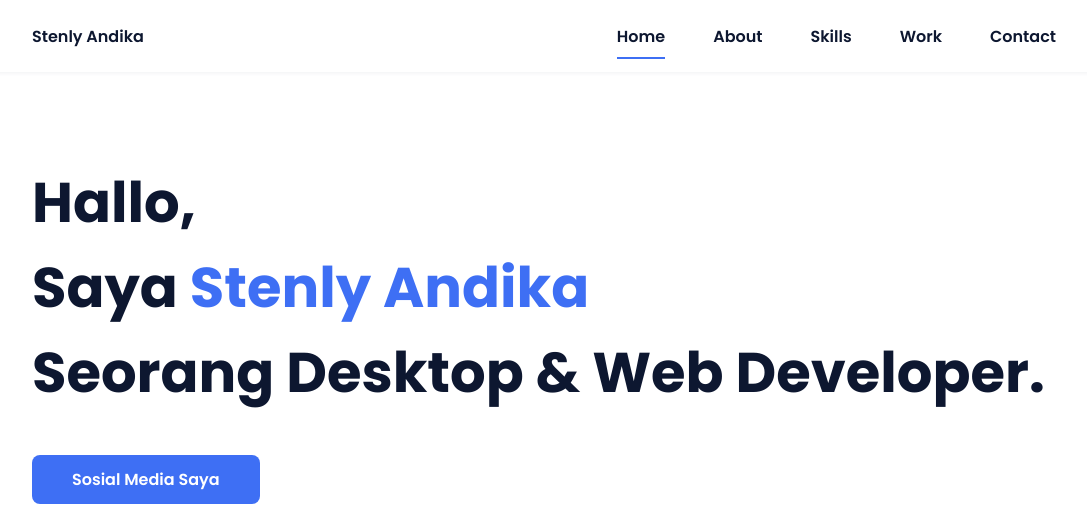
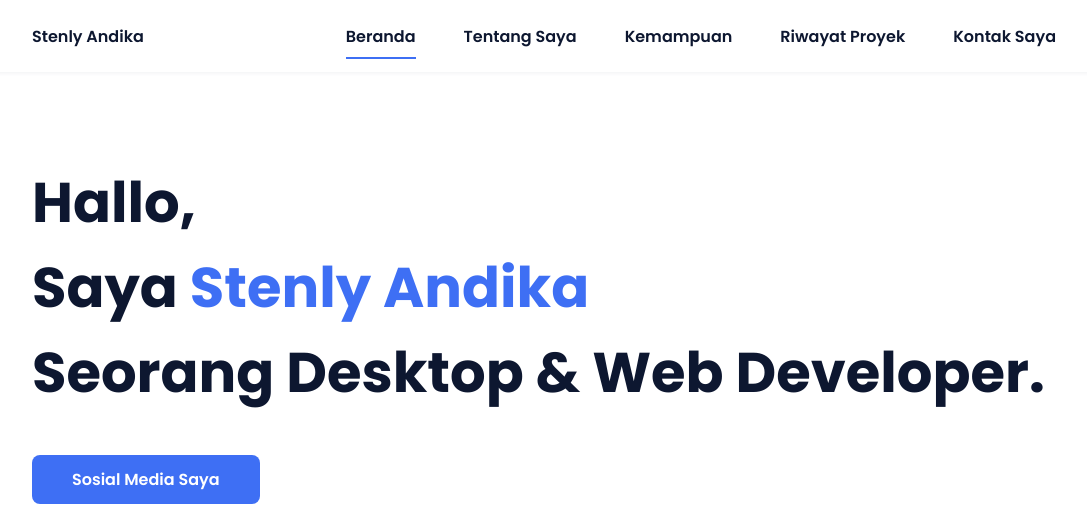
Before and after one commit to StenlyAndika/StenlyAndika.github.io, a plain HTML site: page index.html in a window 1280 px wide. Shown: the top 530 px of the page, without its empty margins (96-1183 px from the left). Drawn offline with nearby package versions, Linux system fonts and the light colour scheme.

Commit message:
sixth commit

```diff
--- a/index.html
+++ b/index.html
@@ -18,11 +18,11 @@
 
                 <div class="nav__menu" id="nav-menu">
                     <ul class="nav__list">
-                        <li class="nav__item"><a href="#home" class="nav__link active">Home</a></li>
-                        <li class="nav__item"><a href="#about" class="nav__link">About</a></li>
-                        <li class="nav__item"><a href="#skills" class="nav__link">Skills</a></li>
-                        <li class="nav__item"><a href="#work" class="nav__link">Work</a></li>
-                        <li class="nav__item"><a href="#contact" class="nav__link">Contact</a></li>
+                        <li class="nav__item"><a href="#home" class="nav__link active">Beranda</a></li>
+                        <li class="nav__item"><a href="#about" class="nav__link">Tentang Saya</a></li>
+                        <li class="nav__item"><a href="#skills" class="nav__link">Kemampuan</a></li>
+                        <li class="nav__item"><a href="#work" class="nav__link">Riwayat Proyek</a></li>
+                        <li class="nav__item"><a href="#contact" class="nav__link">Kontak Saya</a></li>
                     </ul>
                 </div>
 
```
